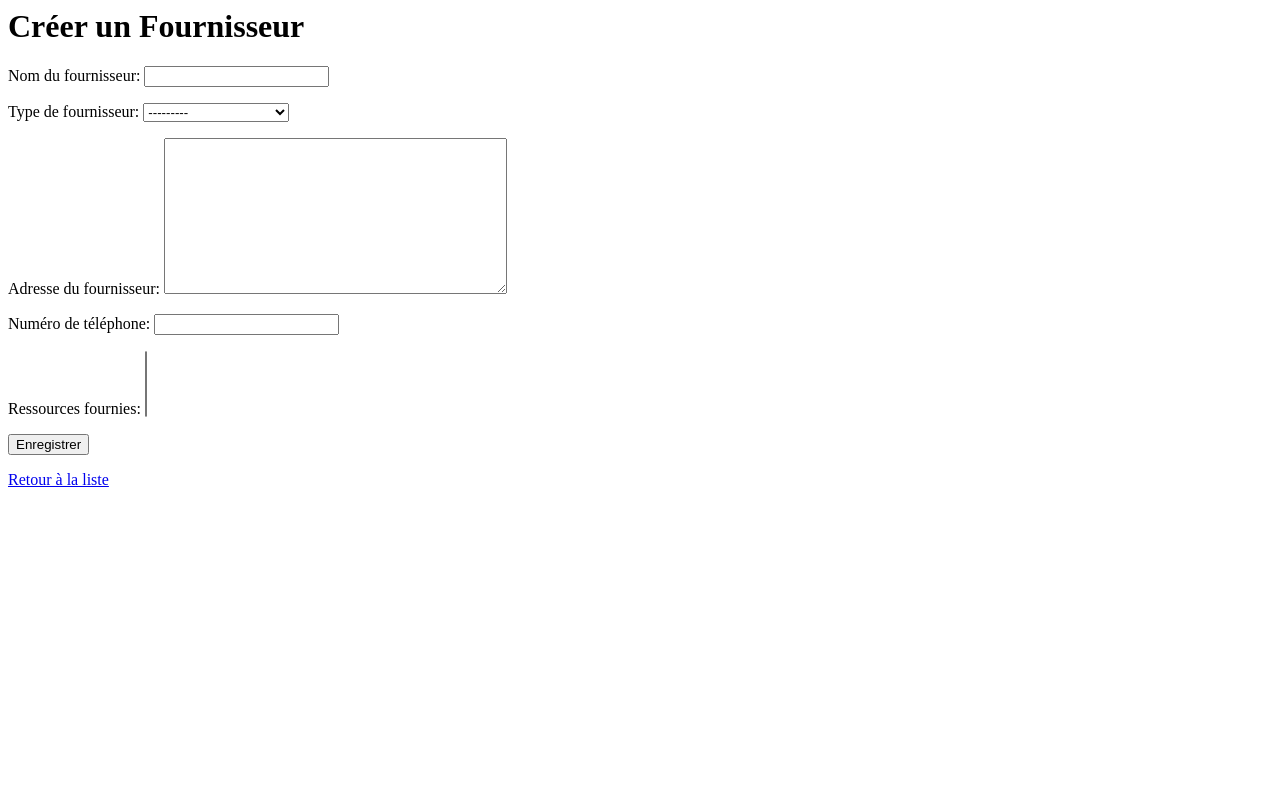
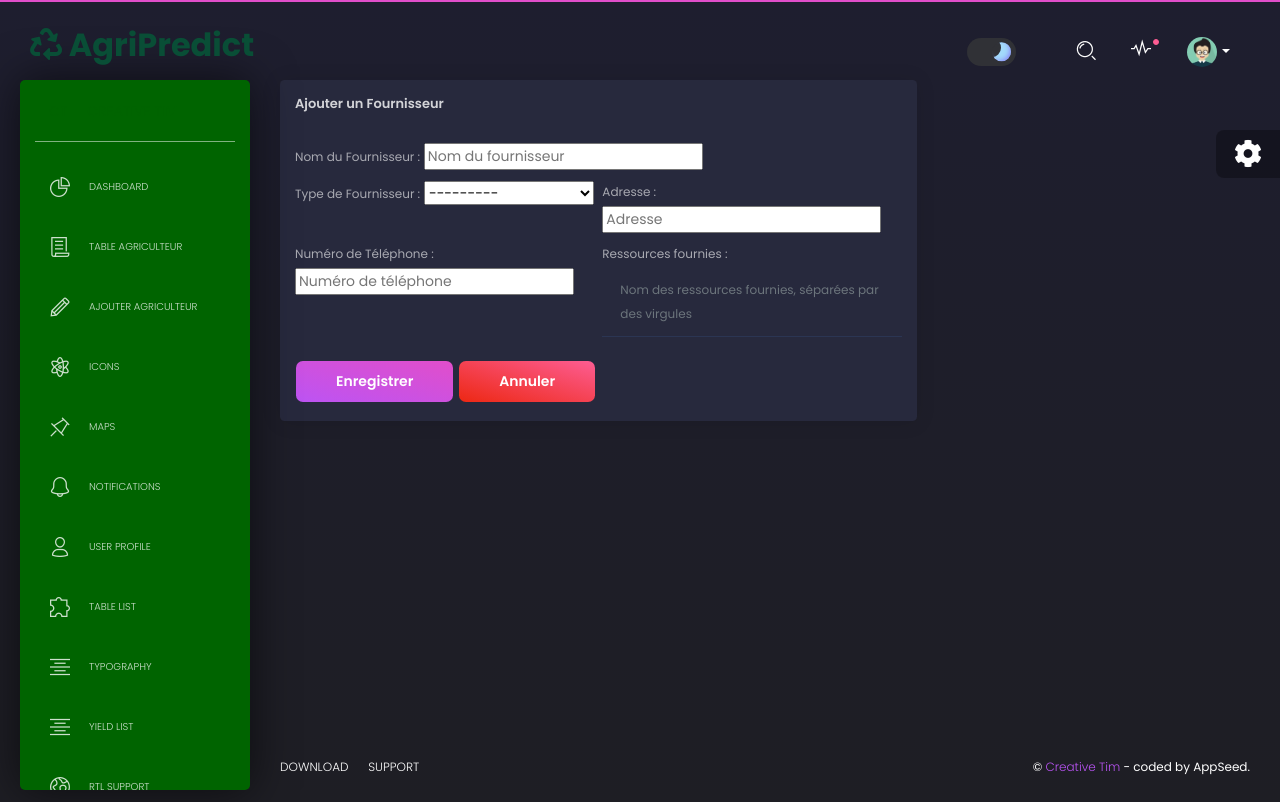
Before and after one commit to Manel007/Django_Prevision, a Django app: page /fournisseurs/new/ in a window 1280 px wide. Before the commit the page ends 487 px from the top, so only its background shows below. Run offline with Django 3.2, Linux system fonts and the light colour scheme; data that the repository does not hold is empty; parts of the project's set-up code (start-up, migrations or seed data) failed here and were passed over; some libraries are stand-ins or nearby versions.

Commit message:
correcting

```diff
--- a/apps/RessourceEntity/forms.py
+++ b/apps/RessourceEntity/forms.py
@@ -4,15 +4,41 @@ from .models import Ressource, Fournisseur
 class RessourceForm(forms.ModelForm):
     class Meta:
         model = Ressource
-        fields = ['nom_ressource','type_ressource', 'quantite', 'unite_mesure', 'zone']
+        fields = ['nom_ressource', 'type_ressource', 'quantite', 'unite_mesure', 'zone']
+
+
+
+
+
+
+
 
 
 class FournisseurForm(forms.ModelForm):
     class Meta:
         model = Fournisseur
         fields = ['nom', 'type_fournisseur', 'adresse', 'numero_telephone', 'ressources_fournies']
-
+        widgets = {
+            'nom': forms.TextInput(attrs={'placeholder': 'Nom du fournisseur'}),
+            'adresse': forms.TextInput(attrs={'placeholder': 'Adresse'}),
+            'numero_telephone': forms.TextInput(attrs={'placeholder': 'Numéro de téléphone'}),
+            'ressources_fournies': forms.Textarea(attrs={'placeholder': 'Nom des ressources fournies, séparées par des virgules'}),
+        }
+        labels = {
+            'nom': 'Nom du fournisseur',
+            'type_fournisseur': 'Type de fournisseur',
+            'adresse': 'Adresse',
+            'numero_telephone': 'Numéro de téléphone',
+            'ressources_fournies': 'Ressources fournies',
+        }
 class PredictForm(forms.Form):
-    nom_ressource = forms.CharField(label='Nom de la ressource', max_length=100)
-    saison = forms.ChoiceField(choices=[('winter', 'Winter'), ('spring', 'Spring'),
-                                        ('summer', 'Summer'), ('fall', 'Fall')])
+    nom_ressource = forms.CharField(label='Nom de la Ressource', max_length=100)
+    Saison = forms.ChoiceField(
+        label='Saison',
+        choices=[
+            ('spring', 'Printemps'),
+            ('summer', 'Été'),
+            ('fall', 'Automne'),  # Modifié ici
+            ('winter', 'Hiver'),
+        ]
+    )
--- a/apps/RessourceEntity/views.py
+++ b/apps/RessourceEntity/views.py
@@ -6,44 +6,64 @@ from django.db.models import Q
 import pandas as pd
 from .forms import PredictForm
 from sklearn.ensemble import RandomForestRegressor
+from .forms import PredictForm
+import logging
+# Configurer le logger
+logger = logging.getLogger(__name__)
 
-# Charger le modèle pré-entrainé et les données une seule fois
-data = pd.read_csv('apps/RessourceEntity/Ressourceee.csv')  # Adapter le chemin
+# Charger et préparer les données une seule fois
+data = pd.read_csv('apps/RessourceEntity/Ressourcee.csv')  # Vérifiez le chemin
 X = pd.get_dummies(data[['nom_ressource', 'Saison']], drop_first=True)
 y = data['quantite']
 
-# Entraîner le modèle une seule fois
+# Entraîner le modèle
 model = RandomForestRegressor(n_estimators=100, random_state=42)
 model.fit(X, y)
 
+# Stocker les colonnes utilisées pour l'entraînement
+training_columns = X.columns
+
 def predict_view(request):
-    predicted_quantity = None  # Initialiser la variable
+    predicted_quantity = None  # Initialisation par défaut
 
     if request.method == 'POST':
         form = PredictForm(request.POST)
         if form.is_valid():
-            # Récupérer les données du formulaire
-            nom_ressource = form.cleaned_data['nom_ressource']
-            saison = form.cleaned_data['saison']
+            # Extraire les données du formulaire
+            nom_ressource = form.cleaned_data['nom_ressource']  # Récupérer directement la valeur
+            Saison = form.cleaned_data['Saison']
 
-            # Créer une nouvelle donnée pour la prédiction
-            new_data = pd.get_dummies(pd.DataFrame(
-                [[nom_ressource, saison]], columns=['nom_ressource', 'Saison']
-            ), drop_first=True)
+            # Journaliser les valeurs saisies
+            logger.info(f"Form data - nom_ressource: {nom_ressource}, Saison: {Saison}")
 
-            # S'assurer que les colonnes correspondent à l'entraînement
-            new_data = new_data.reindex(columns=X.columns, fill_value=0)
+            # Préparer les données pour la prédiction
+            new_data = pd.DataFrame(
+                [[nom_ressource, Saison]], columns=['nom_ressource', 'Saison']
+            )
 
-            # Faire la prédiction
+            # Log des nouvelles données
+            logger.info(f"Nouvelles données avant transformation: {new_data}")
+
+            # Encodez les nouvelles données
+            new_data = pd.get_dummies(new_data, drop_first=True)
+
+            # Réindexez pour correspondre aux colonnes d'entraînement
+            new_data = new_data.reindex(columns=training_columns, fill_value=0)
+
+            # Log des données préparées
+            logger.info(f"Données préparées pour la prédiction: {new_data}")
+
+            # Prédire la quantité et journaliser le résultat
             predicted_quantity = model.predict(new_data)[0]
-
+            logger.info(f"Quantité prédite: {predicted_quantity}")
+        else:
+            logger.error("Formulaire non valide")
     else:
         form = PredictForm()
 
     return render(request, 'PredictRessourceQuantity/predictressource.html', {
         'form': form, 'predicted_quantity': predicted_quantity
     })
-
 
 
 
@@ -58,17 +78,16 @@ def ressource_detail(request, pk):
     ressource = get_object_or_404(Ressource, pk=pk)
     return render(request, 'ressource/detail_ressource.html', {'ressource': ressource})
 
-# Création d'une nouvelle ressource
 def ressource_create(request):
     if request.method == "POST":
         form = RessourceForm(request.POST)
         if form.is_valid():
-            form.save()
+            ressource = form.save()  # Enregistre la ressource
             return redirect('ressource_list')  # Redirige vers la liste des ressources
     else:
         form = RessourceForm()
+
     return render(request, 'ressource/ressource_form.html', {'form': form})
-
 # Modification d'une ressource
 def ressource_update(request, pk):
     ressource = get_object_or_404(Ressource, pk=pk)
@@ -127,19 +146,21 @@ def fournisseur_detail(request, pk):
     return render(request, 'fournisseur/detail_fournisseur.html', {'fournisseur': fournisseur})
 
 
-
-# Création d'un nouveau fournisseur
 def fournisseur_create(request):
     if request.method == "POST":
         form = FournisseurForm(request.POST)
         if form.is_valid():
-            form.save()
+            fournisseur = form.save(commit=False)
+            # Traiter les ressources fournies
+            ressources = form.cleaned_data['ressources_fournies']
+            # Vous pouvez les stocker comme une chaîne ou les traiter selon vos besoins.
+            fournisseur.ressources_fournies = ressources  # En supposant que vous avez un champ TextField dans le modèle
+            fournisseur.save()
             return redirect('fournisseur_list')  # Redirige vers la liste des fournisseurs
     else:
         form = FournisseurForm()
 
     return render(request, 'Fournisseur/fournisseur_form.html', {'form': form})
-
 # Modification d'un fournisseur
 def fournisseur_update(request, pk):
     fournisseur = get_object_or_404(Fournisseur, pk=pk)
--- a/apps/templates/Fournisseur/fournisseur_form.html
+++ b/apps/templates/Fournisseur/fournisseur_form.html
@@ -1,7 +1,66 @@
-<h1>{% if form.instance.pk %}Modifier{% else %}Créer{% endif %} un Fournisseur</h1>
-<form method="post">
-    {% csrf_token %}
-    {{ form.as_p }}
-    <button type="submit">Enregistrer</button>
-</form>
-<a href="{% url 'fournisseur_list' %}">Retour à la liste</a>
+{% extends "layouts/base.html" %}
+
+{% block title %}Créer un Fournisseur{% endblock %}
+
+{% block stylesheets %}{% endblock stylesheets %}
+
+{% block content %}
+<div class="content">
+    <div class="row">
+        <div class="col-md-8">
+            <div class="card">
+                <div class="card-header">
+                    <h5 class="title">{% if form.instance.pk %}Modifier{% else %}Ajouter{% endif %} un Fournisseur</h5>
+                </div>
+                <div class="card-body">
+                    <form method="POST" action="">
+                        {% csrf_token %}
+                        <div class="row">
+                            <div class="col-md-12">
+                                <div class="form-group">
+                                    <label for="id_nom">Nom du Fournisseur :</label>
+                                    {{ form.nom }}
+                                </div>
+                            </div>
+                            <div class="col-md-6 pr-md-1">
+                                <div class="form-group">
+                                    <label for="id_type_fournisseur">Type de Fournisseur :</label>
+                                    {{ form.type_fournisseur }}
+                                </div>
+                            </div>
+                            <div class="col-md-6 pl-md-1">
+                                <div class="form-group">
+                                    <label for="id_adresse">Adresse :</label>
+                                    {{ form.adresse }}
+                                </div>
+                            </div>
+                        </div>
+                        <div class="row">
+                            <div class="col-md-6 pr-md-1">
+                                <div class="form-group">
+                                    <label for="id_numero_telephone">Numéro de Téléphone :</label>
+                                    {{ form.numero_telephone }}
+                                </div>
+                            </div>
+                            <div class="col-md-6 pl-md-1">
+                                <div class="form-group">
+                                    <label for="ressources_fournies">Ressources fournies :</label>
+                                    <textarea name="ressources_fournies" class="form-control" placeholder="Nom des ressources fournies, séparées par des virgules"></textarea>
+                                </div>
+                            </div>
+                        </div>
+                        <div class="row">
+                            <div class="col-md-12">
+                                <button type="submit" class="btn btn-fill btn-primary">Enregistrer</button>
+                                <a href="{% url 'fournisseur_list' %}" class="btn btn-danger">Annuler</a>
+                            </div>
+                        </div>
+                    </form>
+                </div>
+            </div>
+        </div>
+    </div>
+</div>
+{% endblock content %}
+
+{% block javascripts %}{% endblock javascripts %}
--- a/apps/templates/PredictRessourceQuantity/predictressource.html
+++ b/apps/templates/PredictRessourceQuantity/predictressource.html
@@ -16,8 +16,8 @@
                 {{ form.nom_ressource }}
             </div>
             <div class="form-group">
-                {{ form.saison.label_tag }}
-                {{ form.saison }}
+                {{ form.Saison.label_tag }}
+                {{ form.Saison }}
             </div>
             <button type="submit" class="btn btn-primary">Prédire</button>
         </form>
```
Also changed, not shown: apps/RessourceEntity/models.py (+35 -24 lines), apps/templates/Fournisseur/detail_fournisseur.html (+8 -0 lines), apps/templates/ressource/ressource_form.html (+24 -54 lines), apps/RessourceEntity/Ressourcee.csv, apps/RessourceEntity/migrations/0001_initial.py, apps/RessourceEntity/migrations/0002_fournisseur_ressource_nom_ressource_and_more.py (deleted), apps/RessourceEntity/migrations/0003_remove_fournisseurressource_quantite_disponible_and_more.py (deleted).
